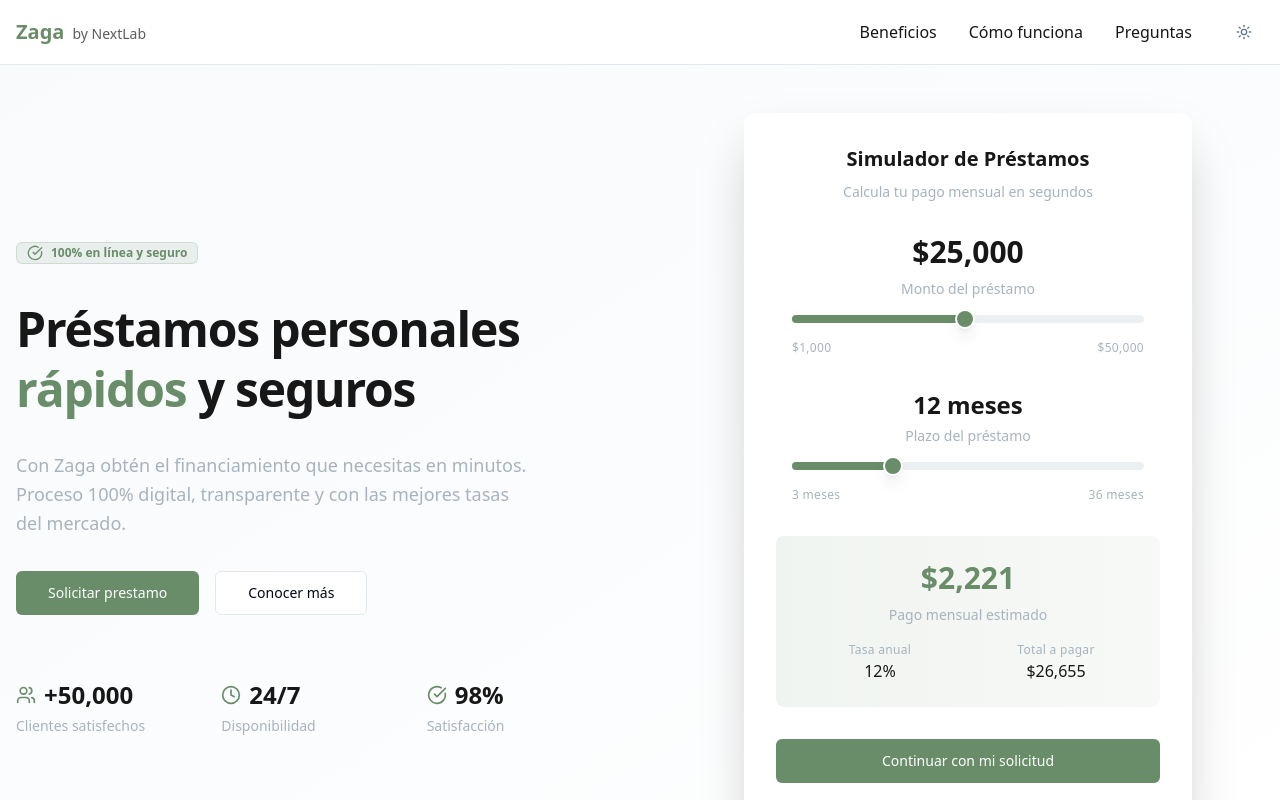
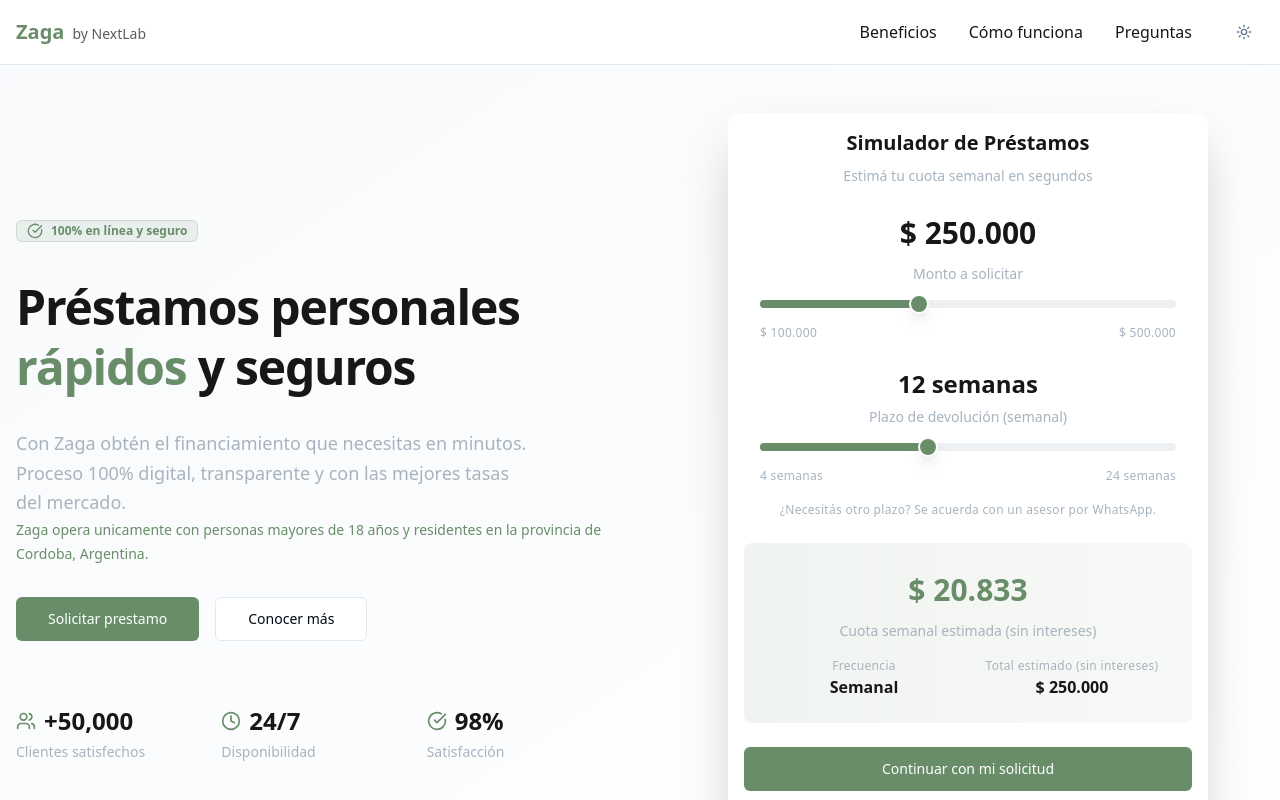
Before and after one commit to somosnextlab/zaga-frontend, a Next.js app: page / in a window 1280 px wide. Shown: the top 800 px of the page. Built offline with nearby package versions, Linux system fonts and the light colour scheme; no server answers.

Commit message:
Update FAQ, Footer, and Loan Simulator components: Revise FAQ answers for clarity and accuracy, modify Footer contact details, and enhance Loan Simulator functionality with updated styles and calculations for Argentine pesos. Adjust process steps to reflect new application flow via WhatsApp.

```diff
--- a/app/components/landing/core/HeroSection/HeroSection.tsx
+++ b/app/components/landing/core/HeroSection/HeroSection.tsx
@@ -41,6 +41,10 @@
               Con Zaga obtén el financiamiento que necesitas en minutos. Proceso
               100% digital, transparente y con las mejores tasas del mercado.
             </p>
+
+            <span className=" text-body-sm text-[hsl(var(--color-zaga-green-gray))] max-w-lg">
+              Zaga opera unicamente con personas mayores de 18 años y residentes en la provincia de Cordoba, Argentina.
+            </span>
 
             {/* CTAs */}
             <div className="flex flex-col sm:flex-row gap-4">
--- a/app/components/landing/core/LoanSimulator/LoanSimulator.module.scss
+++ b/app/components/landing/core/LoanSimulator/LoanSimulator.module.scss
@@ -1 +1,194 @@
-// LoanSimulator styles
+.loanSimulator {
+  width: 100%;
+  max-width: 30rem; /* ~ max-w-md */
+  margin-inline: auto; /* mx-auto */
+  border: 0;
+  background: #fff;
+  box-shadow:
+    0 25px 50px -12px rgba(0, 0, 0, 0.25); /* shadow-2xl */
+}
+
+.loanSimulator__content {
+  display: flex;
+  flex-direction: column;
+  gap: 1.5rem; /* space-y-8 */
+  padding: 1rem; /* p-8 */
+}
+
+.loanSimulator__header {
+  text-align: center;
+}
+
+.loanSimulator__title {
+  font-size: var(--font-size-xl);
+  font-weight: var(--font-weight-semibold);
+  line-height: var(--line-height-snug);
+  letter-spacing: var(--letter-spacing-normal);
+  color: hsl(var(--color-zaga-black));
+  margin: 0 0 0.5rem;
+}
+
+.loanSimulator__subtitle {
+  font-size: var(--font-size-sm);
+  font-weight: var(--font-weight-normal);
+  line-height: var(--line-height-normal);
+  letter-spacing: var(--letter-spacing-normal);
+  color: hsl(var(--color-zaga-silver));
+  margin: 0;
+}
+
+.loanSimulator__section {
+  display: flex;
+  flex-direction: column;
+  gap: 1rem; /* space-y-4 */
+}
+
+.loanSimulator__sectionHeader {
+  text-align: center;
+}
+
+.loanSimulator__amountValue {
+  font-size: var(--font-size-3xl);
+  font-weight: var(--font-weight-bold);
+  color: hsl(var(--color-zaga-black));
+  margin: 0 0 0.5rem;
+}
+
+.loanSimulator__termValue {
+  font-size: var(--font-size-2xl);
+  font-weight: var(--font-weight-bold);
+  color: hsl(var(--color-zaga-black));
+  margin: 0 0 0.25rem;
+}
+
+.loanSimulator__label {
+  font-size: var(--font-size-sm);
+  font-weight: var(--font-weight-normal);
+  line-height: var(--line-height-normal);
+  letter-spacing: var(--letter-spacing-normal);
+  color: hsl(var(--color-zaga-silver));
+  margin: 0;
+}
+
+.loanSimulator__sliderWrap {
+  padding-inline: 1rem; /* px-4 */
+}
+
+.loanSimulator__minMax {
+  display: flex;
+  justify-content: space-between;
+  padding-inline: 1rem; /* px-4 */
+  font-size: var(--font-size-xs);
+  line-height: var(--line-height-normal);
+  letter-spacing: var(--letter-spacing-wide);
+  color: hsl(var(--color-zaga-silver));
+}
+
+.loanSimulator__helper {
+  padding-inline: 1rem; /* px-4 */
+  text-align: center;
+  font-size: var(--font-size-xs);
+  line-height: var(--line-height-normal);
+  letter-spacing: var(--letter-spacing-wide);
+  color: hsl(var(--color-zaga-silver));
+  margin: 0;
+}
+
+.loanSimulator__results {
+  border-radius: 0.5rem; /* rounded-lg */
+  padding: 1.5rem; /* p-6 */
+  display: flex;
+  flex-direction: column;
+  gap: 1rem; /* space-y-4 */
+  background: linear-gradient(
+    to right,
+    hsl(var(--color-zaga-green-gray) / 0.1),
+    hsl(var(--color-zaga-green-gray) / 0.05)
+  );
+}
+
+.loanSimulator__resultHeader {
+  text-align: center;
+}
+
+.loanSimulator__resultValue {
+  font-size: var(--font-size-3xl);
+  font-weight: var(--font-weight-bold);
+  color: hsl(var(--color-zaga-green-gray));
+  margin: 0 0 0.5rem;
+}
+
+.loanSimulator__resultLabel {
+  font-size: var(--font-size-sm);
+  font-weight: var(--font-weight-normal);
+  line-height: var(--line-height-normal);
+  letter-spacing: var(--letter-spacing-normal);
+  color: hsl(var(--color-zaga-silver));
+  margin: 0;
+}
+
+.loanSimulator__resultGrid {
+  display: grid;
+  grid-template-columns: repeat(2, minmax(0, 1fr));
+  gap: 1rem; /* gap-4 */
+  text-align: center;
+}
+
+.loanSimulator__resultItemLabel {
+  font-size: var(--font-size-xs);
+  line-height: var(--line-height-normal);
+  letter-spacing: var(--letter-spacing-wide);
+  color: hsl(var(--color-zaga-silver));
+  margin: 0;
+}
+
+.loanSimulator__resultItemValue {
+  font-size: var(--font-size-base);
+  font-weight: var(--font-weight-semibold);
+  line-height: var(--line-height-normal);
+  letter-spacing: var(--letter-spacing-normal);
+  color: hsl(var(--color-zaga-black));
+  margin: 0;
+}
+
+.loanSimulator__cta {
+  width: 100%;
+  cursor: pointer;
+  background: hsl(var(--color-zaga-green-gray));
+  color: #fff;
+}
+
+.loanSimulator__cta:hover {
+  background: hsl(var(--color-zaga-green-hover));
+}
+
+.loanSimulator__disclaimer {
+  text-align: center;
+  font-size: var(--font-size-xs);
+  line-height: var(--line-height-relaxed);
+  letter-spacing: var(--letter-spacing-wide);
+  color: hsl(var(--color-zaga-silver));
+  margin: 0;
+}
+
+.loanSimulator__slider {
+  width: 100%;
+}
+
+.loanSimulator__slider :global([data-slot="slider-track"]) {
+  background: hsl(var(--color-zaga-silver) / 0.2);
+  height: 0.5rem; /* h-2 */
+}
+
+.loanSimulator__slider :global([data-slot="slider-range"]) {
+  background: hsl(var(--color-zaga-green-gray));
+}
+
+.loanSimulator__slider :global([data-slot="slider-thumb"]) {
+  width: 1.25rem; /* w-5 */
+  height: 1.25rem; /* h-5 */
+  background: hsl(var(--color-zaga-green-gray));
+  border: 2px solid #fff;
+  box-shadow: 0 10px 15px -3px rgba(0, 0, 0, 0.1),
+    0 4px 6px -4px rgba(0, 0, 0, 0.1);
+}
--- a/app/components/landing/core/LoanSimulator/LoanSimulator.tsx
+++ b/app/components/landing/core/LoanSimulator/LoanSimulator.tsx
@@ -1,129 +1,129 @@
 "use client";
 import * as React from "react";
-import "./LoanSimulator.module.scss";
 import { Button } from "@/app/components/ui/Button/Button";
 import { Card, CardContent } from "@/app/components/ui/Card/card";
 import { Slider } from "@/app/components/ui/Slider/slider";
 import { WhatsAppCta } from "@/src/components/WhatsAppCta";
+import styles from "./loanSimulator.module.scss";
 
-function formatMXN(n: number) {
-  return n.toLocaleString("es-MX", {
+function formatARS(n: number) {
+  return n.toLocaleString("es-AR", {
     style: "currency",
-    currency: "MXN",
+    currency: "ARS",
     maximumFractionDigits: 0,
   });
 }
 
 export function LoanSimulator() {
-  const [monto, setMonto] = React.useState(25000);
-  const [plazo, setPlazo] = React.useState(12);
+  const [monto, setMonto] = React.useState<number>(250_000);
+  const [semanas, setSemanas] = React.useState<number>(12);
   const isLoading = false;
-  const whatsappMessage = "Quiero solicitar mi prestamo";
 
-  // Tasa anual del 12% (1% mensual)
-  const tasaAnual = 0.12;
-  const tasaMensual = tasaAnual / 12;
+  const whatsappMessage = React.useMemo(() => {
+    return `Hola! Quiero solicitar un préstamo de ${formatARS(
+      monto
+    )} y devolverlo en ${semanas} semanas. ¿Qué tasa y comisiones aplicarían en mi caso?`;
+  }, [monto, semanas]);
 
-  // Cálculo de pago mensual usando la fórmula PMT
-  const pagoMensual = React.useMemo(() => {
-    if (plazo === 0) return 0;
-    const factor = Math.pow(1 + tasaMensual, plazo);
-    return (monto * tasaMensual * factor) / (factor - 1);
-  }, [monto, plazo, tasaMensual]);
-
-  const totalPagar = pagoMensual * plazo;
+  const cuotaSemanalSinInteres = React.useMemo(() => {
+    if (semanas <= 0) return 0;
+    return monto / semanas;
+  }, [monto, semanas]);
 
   return (
-    <Card className="w-full max-w-md mx-auto shadow-2xl border-0 bg-white">
-      <CardContent className="p-8 space-y-8">
+    <Card className={styles.loanSimulator}>
+      <CardContent className={styles.loanSimulator__content}>
         {/* Header */}
-        <div className="text-center">
-          <h3 className="text-card-title text-[hsl(var(--color-zaga-black))] mb-2">
+        <div className={styles.loanSimulator__header}>
+          <h3 className={styles.loanSimulator__title}>
             Simulador de Préstamos
           </h3>
-          <p className="text-body-sm text-[hsl(var(--color-zaga-silver))]">
-            Calcula tu pago mensual en segundos
+          <p className={styles.loanSimulator__subtitle}>
+            Estimá tu cuota semanal en segundos
           </p>
         </div>
 
         {/* Slider de Monto */}
-        <div className="space-y-4">
-          <div className="text-center">
-            <div className="text-3xl font-bold text-[hsl(var(--color-zaga-black))] mb-2">
-              {formatMXN(monto)}
-            </div>
-            <p className="text-body-sm text-[hsl(var(--color-zaga-silver))]">
-              Monto del préstamo
+        <div className={styles.loanSimulator__section}>
+          <div className={styles.loanSimulator__sectionHeader}>
+            <p className={styles.loanSimulator__amountValue}>
+              {formatARS(monto)}
+            </p>
+            <p className={styles.loanSimulator__label}>
+              Monto a solicitar
             </p>
           </div>
-          <div className="px-4">
+          <div className={styles.loanSimulator__sliderWrap}>
             <Slider
               value={[monto]}
-              onValueChange={(v) => setMonto(v[0])}
-              min={1000}
-              max={50000}
-              step={1000}
-              className="[&_[data-slot=slider-track]]:bg-[hsl(var(--color-zaga-silver))]/20 [&_[data-slot=slider-track]]:h-2 [&_[data-slot=slider-range]]:bg-[hsl(var(--color-zaga-green-gray))] [&_[role=slider]]:bg-[hsl(var(--color-zaga-green-gray))] [&_[role=slider]]:border-2 [&_[role=slider]]:border-white [&_[role=slider]]:shadow-lg [&_[role=slider]]:w-5 [&_[role=slider]]:h-5"
+              onValueChange={(v) => setMonto(v[0] ?? monto)}
+              min={100000}
+              max={500000}
+              step={10000}
+              className={styles.loanSimulator__slider}
             />
           </div>
-          <div className="flex justify-between text-caption text-[hsl(var(--color-zaga-silver))] px-4">
-            <span>{formatMXN(1000)}</span>
-            <span>{formatMXN(50000)}</span>
+          <div className={styles.loanSimulator__minMax}>
+            <span>{formatARS(100000)}</span>
+            <span>{formatARS(500000)}</span>
           </div>
         </div>
 
         {/* Slider de Plazo */}
-        <div className="space-y-4">
-          <div className="text-center">
-            <div className="text-2xl font-bold text-[hsl(var(--color-zaga-black))] mb-1">
-              {plazo} meses
-            </div>
-            <p className="text-body-sm text-[hsl(var(--color-zaga-silver))]">
-              Plazo del préstamo
+        <div className={styles.loanSimulator__section}>
+          <div className={styles.loanSimulator__sectionHeader}>
+            <p className={styles.loanSimulator__termValue}>
+              {semanas} semanas
+            </p>
+            <p className={styles.loanSimulator__label}>
+              Plazo de devolución (semanal)
             </p>
           </div>
-          <div className="px-4">
+          <div className={styles.loanSimulator__sliderWrap}>
             <Slider
-              value={[plazo]}
-              onValueChange={(v) => setPlazo(v[0])}
-              min={3}
-              max={36}
+              value={[semanas]}
+              onValueChange={(v) => setSemanas(v[0] ?? semanas)}
+              min={4}
+              max={24}
               step={1}
-              className="[&_[data-slot=slider-track]]:bg-[hsl(var(--color-zaga-silver))]/20 [&_[data-slot=slider-track]]:h-2 [&_[data-slot=slider-range]]:bg-[hsl(var(--color-zaga-green-gray))] [&_[role=slider]]:bg-[hsl(var(--color-zaga-green-gray))] [&_[role=slider]]:border-2 [&_[role=slider]]:border-white [&_[role=slider]]:shadow-lg [&_[role=slider]]:w-5 [&_[role=slider]]:h-5"
+              className={styles.loanSimulator__slider}
             />
           </div>
-          <div className="flex justify-between text-caption text-[hsl(var(--color-zaga-silver))] px-4">
-            <span>3 meses</span>
-            <span>36 meses</span>
+          <div className={styles.loanSimulator__minMax}>
+            <span>4 semanas</span>
+            <span>24 semanas</span>
           </div>
+          <p className={styles.loanSimulator__helper}>
+            ¿Necesitás otro plazo? Se acuerda con un asesor por WhatsApp.
+          </p>
         </div>
 
         {/* Resultados */}
-        <div className="bg-gradient-to-r from-[hsl(var(--color-zaga-green-gray))]/10 to-[hsl(var(--color-zaga-green-gray))]/5 rounded-lg p-6 space-y-4">
-          <div className="text-center">
-            <div className="text-3xl font-bold text-[hsl(var(--color-zaga-green-gray))] mb-2">
-              {formatMXN(pagoMensual)}
-            </div>
-            <p className="text-body-sm text-[hsl(var(--color-zaga-silver))]">
-              Pago mensual estimado
+        <div className={styles.loanSimulator__results}>
+          <div className={styles.loanSimulator__resultHeader}>
+            <p className={styles.loanSimulator__resultValue}>
+              {formatARS(cuotaSemanalSinInteres)}
+            </p>
+            <p className={styles.loanSimulator__resultLabel}>
+              Cuota semanal estimada (sin intereses)
             </p>
           </div>
 
-          <div className="grid grid-cols-2 gap-4 text-center">
+          <div className={styles.loanSimulator__resultGrid}>
             <div>
-              <p className="text-caption text-[hsl(var(--color-zaga-silver))]">
-                Tasa anual
+              <p className={styles.loanSimulator__resultItemLabel}>
+                Frecuencia
               </p>
-              <p className="text-body font-semibold text-[hsl(var(--color-zaga-black))]">
-                {tasaAnual * 100}%
+              <p className={styles.loanSimulator__resultItemValue}>
+                Semanal
               </p>
             </div>
             <div>
-              <p className="text-caption text-[hsl(var(--color-zaga-silver))]">
-                Total a pagar
+              <p className={styles.loanSimulator__resultItemLabel}>
+                Total estimado (sin intereses)
               </p>
-              <p className="text-body font-semibold text-[hsl(var(--color-zaga-black))]">
-                {formatMXN(totalPagar)}
+              <p className={styles.loanSimulator__resultItemValue}>
+                {formatARS(monto)}
               </p>
             </div>
           </div>
@@ -133,7 +133,7 @@
         <Button
           asChild
           disabled={isLoading}
-          className="cursor-pointer w-full bg-[hsl(var(--color-zaga-green-gray))] hover:bg-[hsl(var(--color-zaga-green-hover))] text-white"
+          className={styles.loanSimulator__cta}
           size="lg"
         >
           <WhatsAppCta
@@ -143,8 +143,9 @@
         </Button>
 
         {/* Disclaimer */}
-        <p className="text-caption text-[hsl(var(--color-zaga-silver))] text-center leading-relaxed">
-          * Valores estimados. Sujeto a evaluación crediticia.
+        <p className={styles.loanSimulator__disclaimer}>
+          * Estimación sin considerar intereses ni comisiones. La tasa, comisiones
+          y condiciones finales se confirman por WhatsApp antes de contratar.
         </p>
       </CardContent>
     </Card>
--- a/app/components/landing/core/LoanSimulator/LoanSimulator.types.ts
+++ b/app/components/landing/core/LoanSimulator/LoanSimulator.types.ts
@@ -11,6 +11,6 @@
  */
 export interface SimulatorParams {
   monto: number;
-  plazo: number;
-  pagoMensual: number;
+  semanas: number;
+  cuotaSemanalSinInteres: number;
 }
--- a/app/components/landing/core/Process/Process.tsx
+++ b/app/components/landing/core/Process/Process.tsx
@@ -12,14 +12,14 @@
   {
     number: "01",
     icon: FileText,
-    title: "Completa tu solicitud",
+    title: "Inicia tu solicitud via WhatsApp",
     description:
-      "Llena el formulario en línea con tus datos personales y financieros. Es rápido y seguro.",
+      "Te solicitaremos algunos datos personales y financieros, para evaluar tu solicitud. Es rápido y seguro.",
   },
   {
     number: "02",
     icon: CheckCircle2,
-    title: "Recibe aprobación",
+    title: "Recibe aprobación en minutos",
     description:
       "Nuestro sistema evalúa tu solicitud y te notifica la decisión en minutos.",
   },
```
Also changed, not shown: app/components/landing/core/FAQ/FAQ.tsx (+5 -5 lines), app/components/landing/core/Footer/Footer.module.scss (+3 -4 lines), app/components/landing/core/Footer/Footer.tsx (+2 -6 lines), 2 other files (tests, documents, lock files or other folders).
